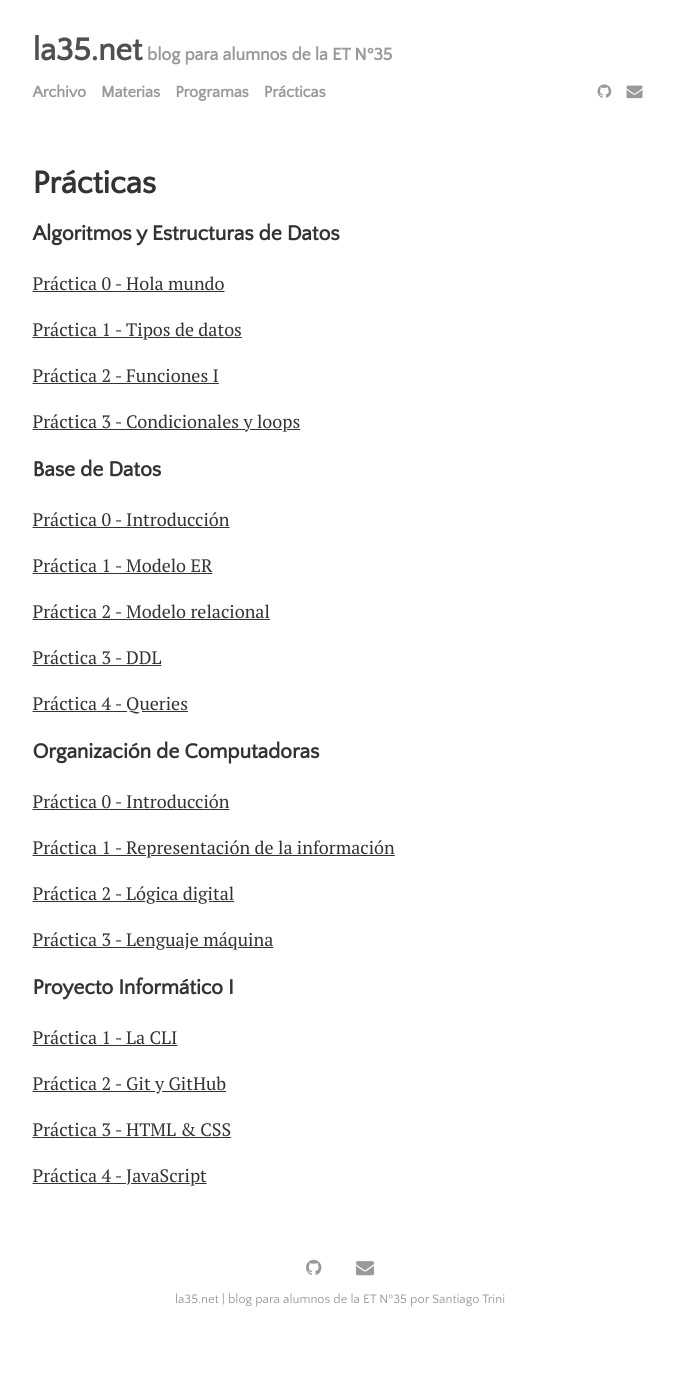
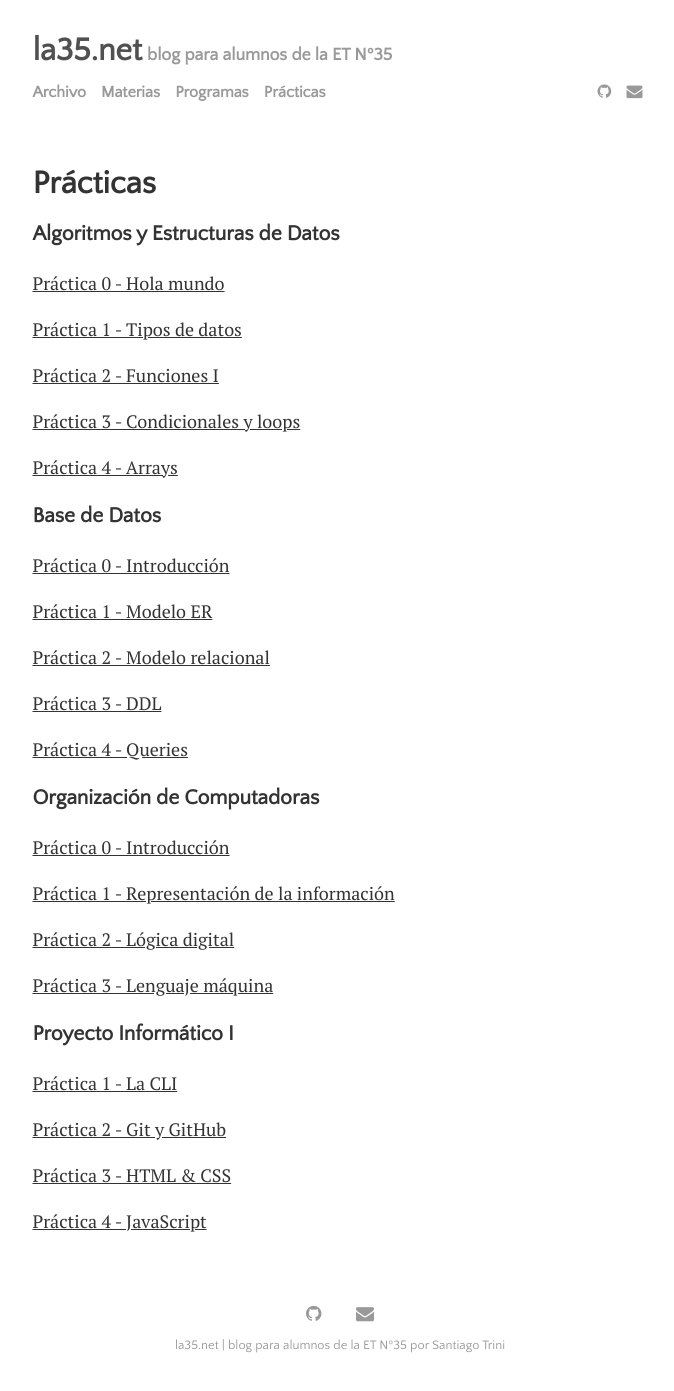
Before and after one commit to la35/la35.github.io, a Jekyll site: the page built from menu/practicas.md, in a window 1280 px wide. Shown: the whole page, without its empty margins (300-974 px from the left). Built offline with Jekyll 4.4.1, drawn with Linux system fonts in a browser that asks for light colours; before the commit the page ends 1345 px from its top, so only the background shows below that.

Commit message:
agrega practica arrays

```diff
--- a/menu/practicas.md
+++ b/menu/practicas.md
@@ -13,7 +13,7 @@ title: Prácticas
 
 [Práctica 3 - Condicionales y loops](../assets/files/practicas/algo-p3.pdf)
 
-<!-- [Práctica 4 - Arrays](../assets/files/practicas/algo-p4.pdf) -->
+[Práctica 4 - Arrays](../assets/files/practicas/algo-p4.pdf)
 
 <!-- [Práctica 5 - I/O](../assets/files/practicas/algo-p5.pdf) -->
 
```
Also changed, not shown: 1 other file.
